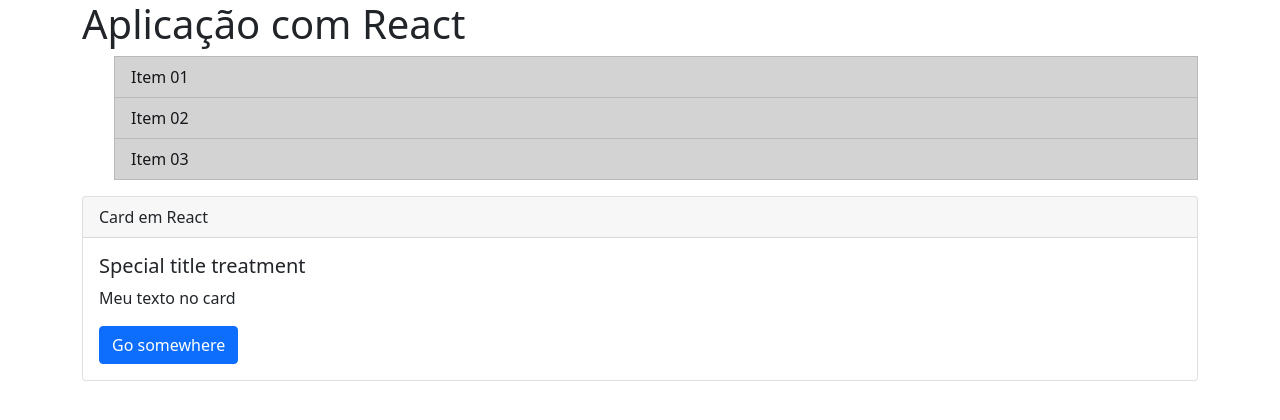
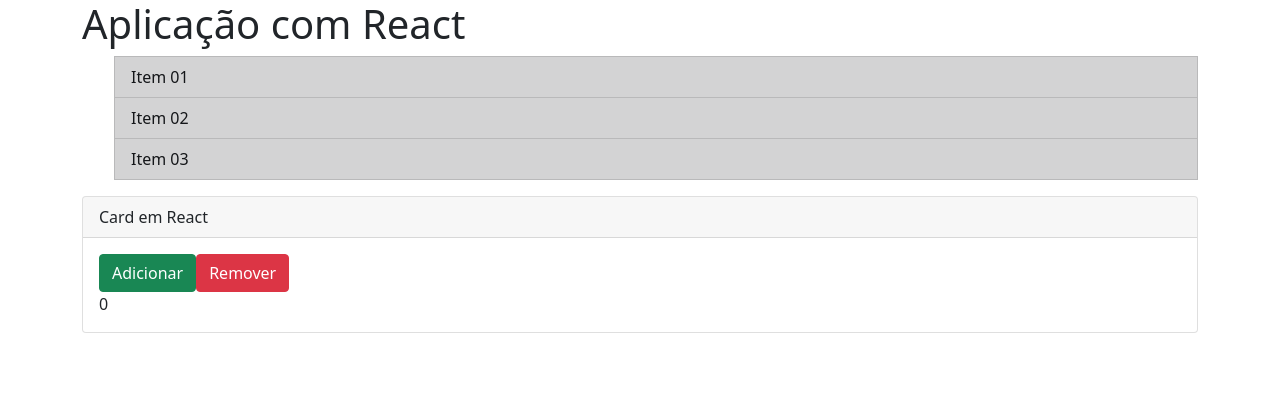
Before and after one commit to Wanderson-A-Timoteo/My-Reactjs-Studies, a React (Create React App) app in the folder react-dio/: page / in a window 1280 px wide. Shown: the top 420 px of the page. Built offline with nearby package versions, Linux system fonts and the light colour scheme.

Commit message:
add componente dinamico, add função adicionar e remover estado com useState

```diff
--- a/react-dio/src/components/Card/index.js
+++ b/react-dio/src/components/Card/index.js
@@ -1,13 +1,34 @@
+import { useState } from 'react'
+
 const Card = () => {
+    const [valor, setValor] = useState(0)
+    function Adicionar() {
+        setValor(valor + 1)
+    }
+
+    function Remover() {
+        setValor(valor - 1)
+    }
+
     return (
         <div className="card">
             <div className="card-header">Card em React</div>
             <div className="card-body">
-                <h5 className="card-title">Special title treatment</h5>
-                <p className="card-text">Meu texto no card</p>
-                <a href="/" className="btn btn-primary">
-                    Go somewhere
-                </a>
+                <button
+                    type="button"
+                    className="btn btn-success"
+                    onClick={Adicionar}
+                >
+                    Adicionar
+                </button>
+                <button
+                    type="button"
+                    className="btn btn-danger"
+                    onClick={Remover}
+                >
+                    Remover
+                </button>
+                <p className="card-text"> {valor} </p>
             </div>
         </div>
     )
```
